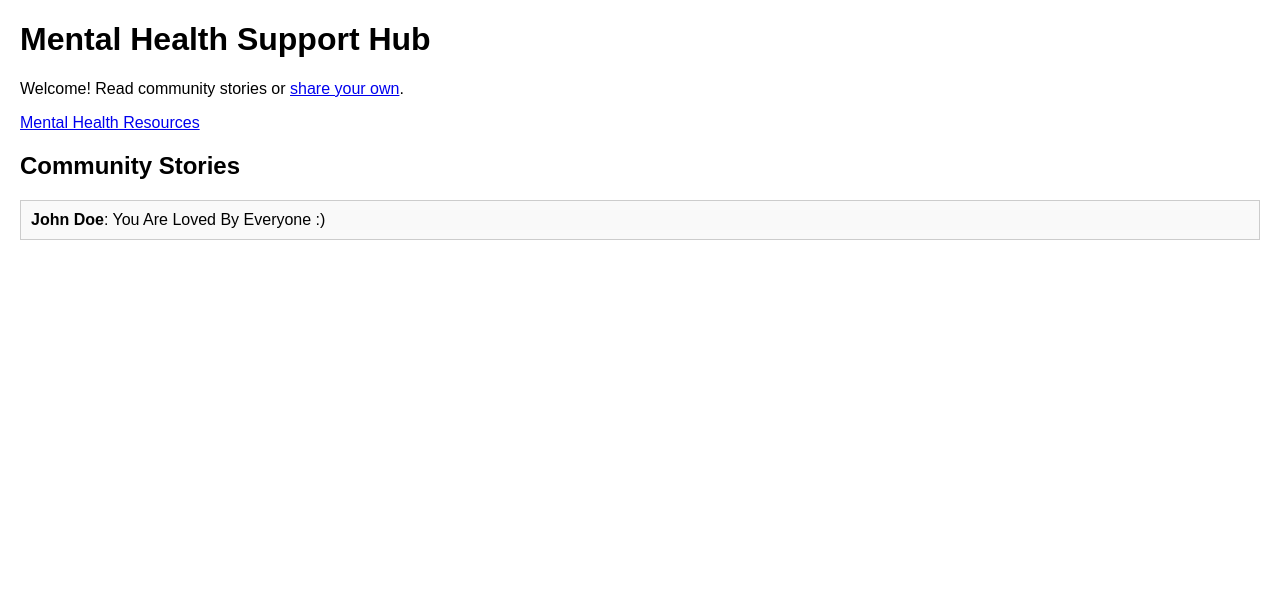
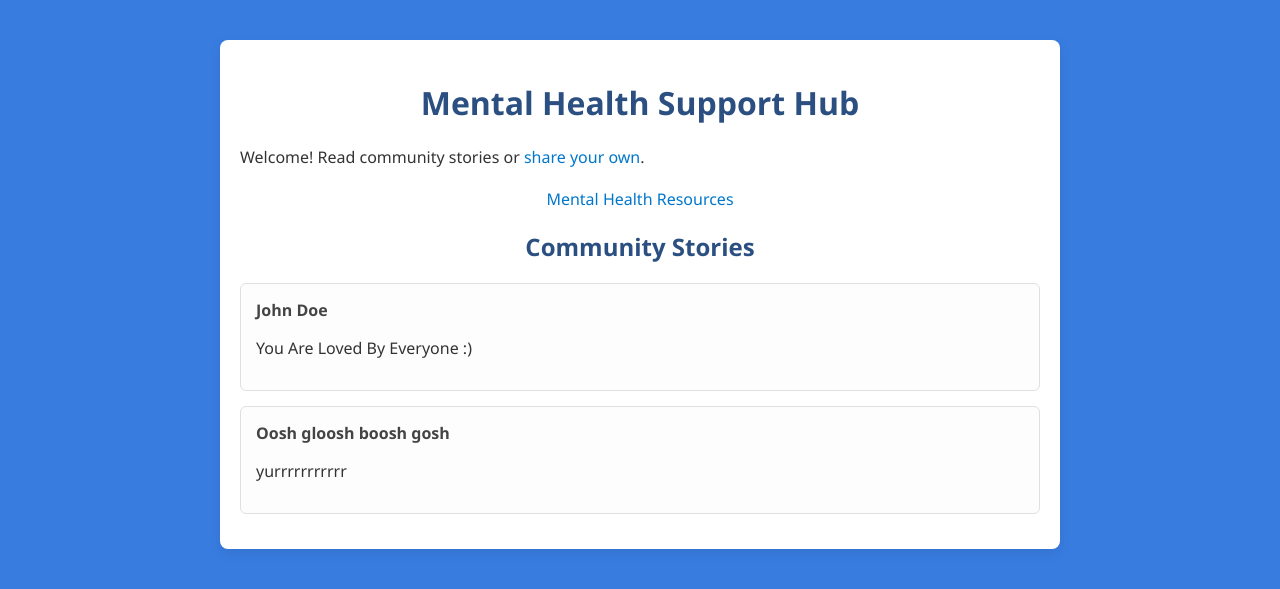
Before and after one commit to johnny123-code/probable-octo-waddle, a Flask app: page / in a window 1280 px wide. Shown: the top 589 px of the page. Run offline with Flask 3, Linux system fonts and the light colour scheme.

Commit message:
added colors

```diff
--- a/data.json
+++ b/data.json
@@ -2,5 +2,9 @@
     {
         "name": "John Doe",
         "message": "You Are Loved By Everyone :)"
+    },
+    {
+        "name": "Oosh gloosh boosh gosh",
+        "message": "yurrrrrrrrrrr"
     }
 ]
--- a/static/style.css
+++ b/static/style.css
@@ -1,11 +1,98 @@
+/* General Page Styling */
 body {
-    font-family: Arial, sans-serif;
-    margin: 20px;
+    font-family: 'Segoe UI', Tahoma, Geneva, Verdana, sans-serif;
+    background-color: #387ce0;
+    color: #333;
+    margin: 0;
+    padding: 0;
 }
 
+.container {
+    max-width: 800px;
+    margin: 40px auto;
+    padding: 20px;
+    background-color: #ffffff;
+    box-shadow: 0 4px 12px rgba(0, 0, 0, 0.08);
+    border-radius: 8px;
+}
+
+/* Header */
+h1, h2 {
+    color: #2b4f81;
+    text-align: center;
+}
+
+a {
+    color: #0077cc;
+    text-decoration: none;
+}
+
+a:hover {
+    text-decoration: underline;
+}
+
+/* Story Block */
 .story {
+    border: 1px solid #e0e0e0;
+    padding: 15px;
+    margin-bottom: 15px;
+    background-color: #fdfdfd;
+    border-radius: 6px;
+}
+
+.story strong {
+    display: block;
+    font-size: 1rem;
+    margin-bottom: 5px;
+    color: #444;
+}
+
+/* Forms */
+form {
+    display: flex;
+    flex-direction: column;
+    gap: 15px;
+}
+
+input[type="text"],
+textarea {
+    padding: 10px;
     border: 1px solid #ccc;
-    padding: 10px;
-    margin: 10px 0;
-    background-color: #f9f9f9;
+    border-radius: 6px;
+    font-size: 1rem;
 }
+
+button {
+    padding: 10px 20px;
+    font-size: 1rem;
+    background-color: #2b4f81;
+    color: white;
+    border: none;
+    border-radius: 6px;
+    cursor: pointer;
+    transition: background-color 0.3s ease;
+}
+
+button:hover {
+    background-color: #1f3d66;
+}
+
+/* Links section */
+.link-group {
+    text-align: center;
+    margin-top: 20px;
+}
+
+.link-group a {
+    display: inline-block;
+    margin: 0 10px;
+    font-weight: 500;
+}
+
+/* Responsive */
+@media (max-width: 600px) {
+    .container {
+        margin: 20px;
+        padding: 15px;
+    }
+}
--- a/templates/index.html
+++ b/templates/index.html
@@ -1,21 +1,29 @@
 <!DOCTYPE html>
-<html>
+<html lang="en">
 <head>
+    <meta charset="UTF-8">
     <title>Mental Health Support Hub</title>
     <link rel="stylesheet" href="{{ url_for('static', filename='style.css') }}">
 </head>
 <body>
+    <div class="container">
         <h1>Mental Health Support Hub</h1>
         <p>Welcome! Read community stories or <a href="{{ url_for('submit') }}">share your own</a>.</p>
-    <p><a href="{{ url_for('resources') }}">Mental Health Resources</a></p>
+        <div class="link-group">
+            <a href="{{ url_for('resources') }}">Mental Health Resources</a>
+        </div>
 
         <h2>Community Stories</h2>
+        {% if stories %}
             {% for story in stories %}
                 <div class="story">
-            <strong>{{ story.name }}</strong>: {{ story.message }}
+                    <strong>{{ story.name }}</strong>
+                    <p>{{ story.message }}</p>
                 </div>
+            {% endfor %}
         {% else %}
             <p>No stories shared yet.</p>
-    {% endfor %}
+        {% endif %}
+    </div>
 </body>
 </html>
```
Also changed, not shown: templates/resources.html (+16 -9 lines), templates/submit.html (+19 -9 lines). Lines whose indentation alone changed are shown as unchanged.
